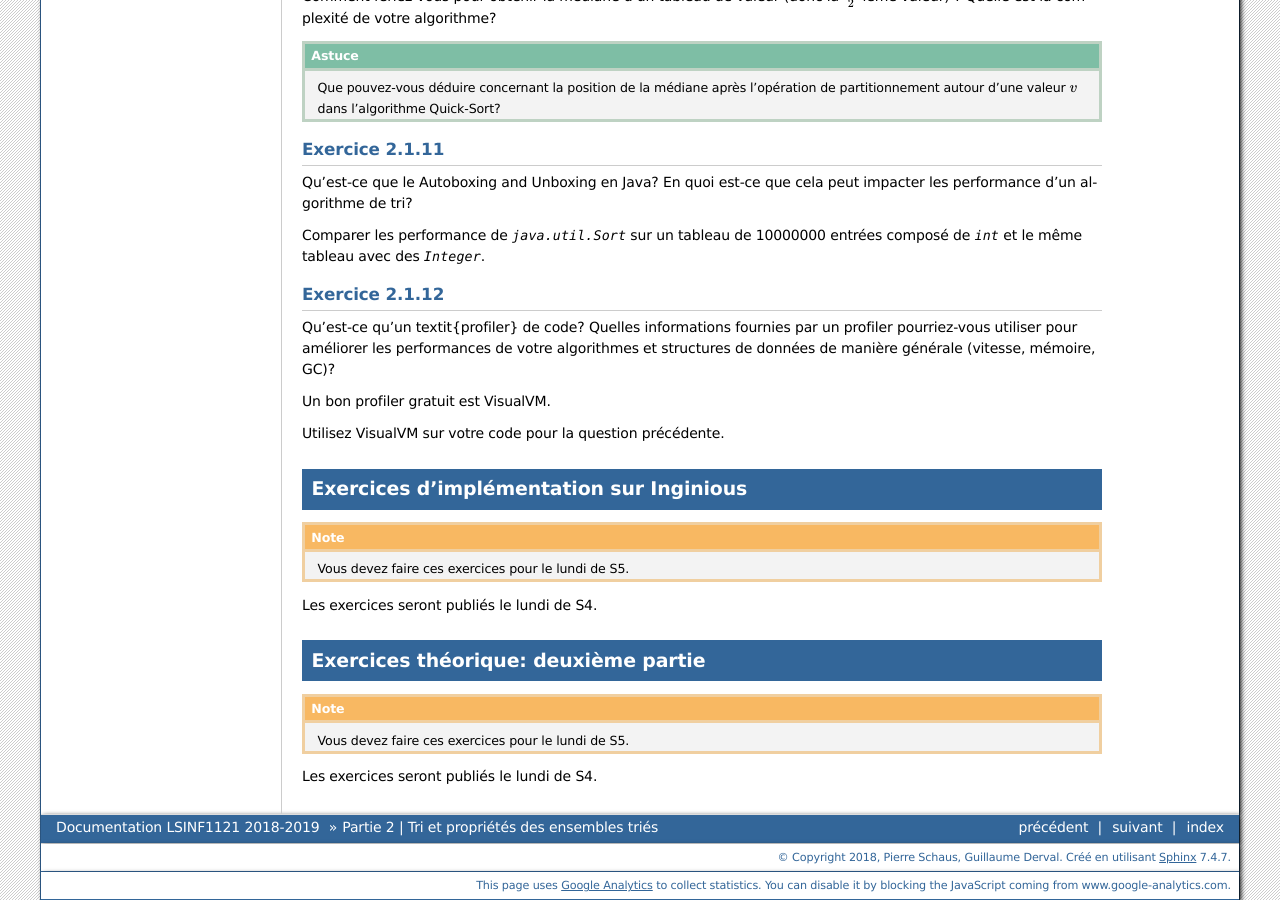
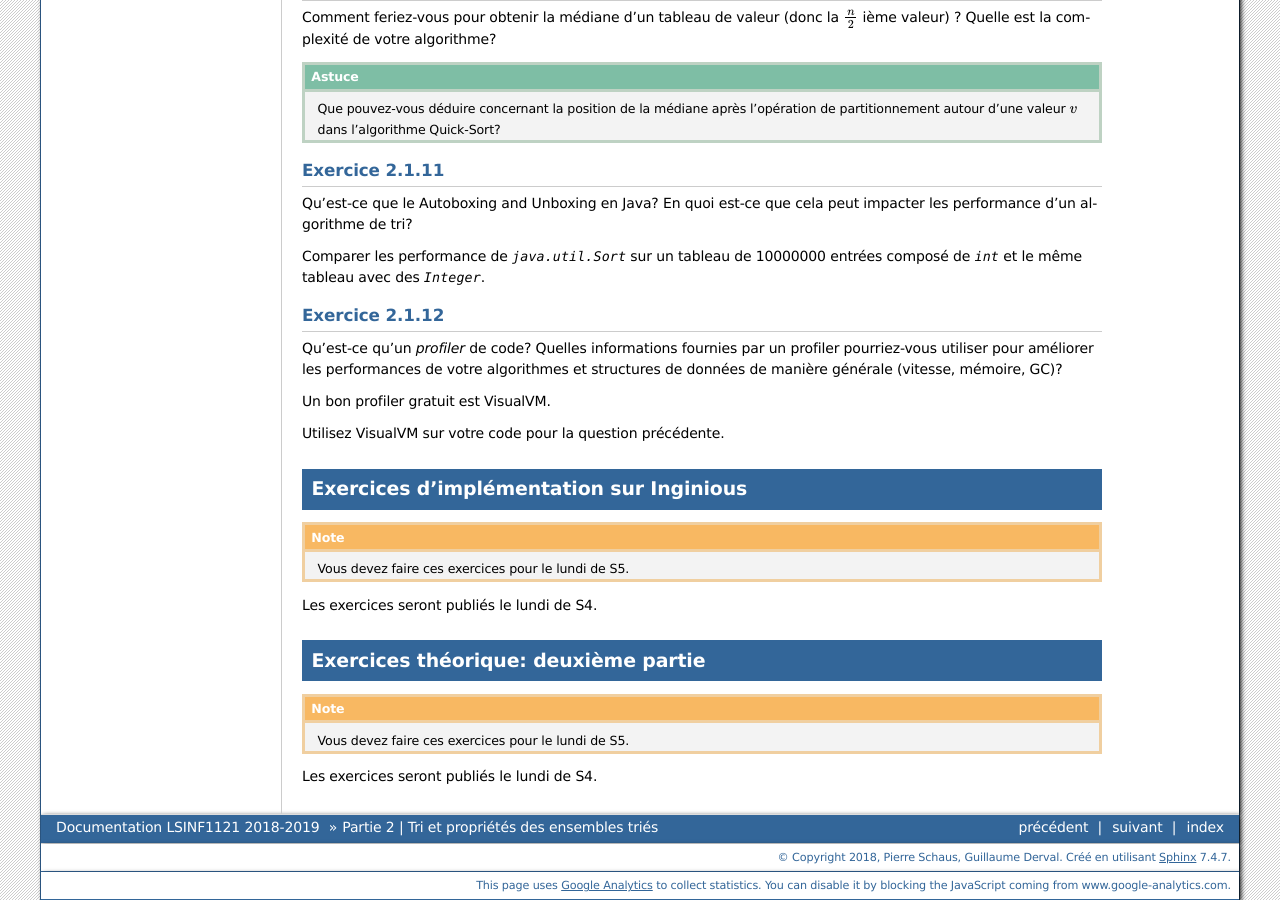
Before and after one commit to pschaus/LINFO1121, a Sphinx documentation site: the page built from source/part2/index.rst, in a window 1280 px wide and 900 px high, scrolled down 2204 px. Built offline with Sphinx 7.4.7, drawn with Linux system fonts in a browser that asks for light colours; some of the changed text lies outside the part shown.

Commit message:
Correction diverses

```diff
--- a/source/part2/index.rst
+++ b/source/part2/index.rst
@@ -158,7 +159,7 @@ le même tableau avec des `Integer`.
 Exercice 2.1.12
 """""""""""""""
 
-Qu'est-ce qu'un \textit{profiler} de code?
+Qu'est-ce qu'un *profiler* de code?
 Quelles informations fournies par un profiler pourriez-vous utiliser pour améliorer les
 performances de votre algorithmes et structures de données de manière générale (vitesse, mémoire, GC)?
 
```
Also changed, not shown: other parts of source/part2/index.rst (+1 -0 lines).
